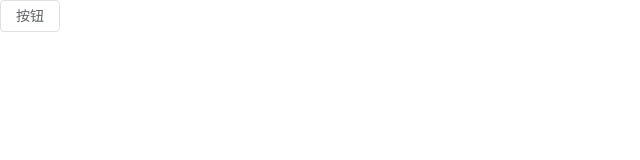
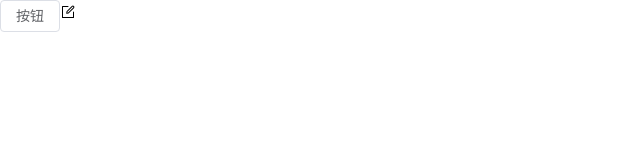
Before and after one commit to riki929/vue3-components-demo, a Vue app: page / in a window 1280 px wide. Shown: the top 160 px of the page, without its empty margins (0-640 px from the left). Built offline with nearby package versions, Linux system fonts and the light colour scheme.

Commit message:
全局注册图标

```diff
--- a/package.json
+++ b/package.json
@@ -7,6 +7,7 @@
     "preview": "vite preview"
   },
   "dependencies": {
+    "@element-plus/icons-vue": "^0.2.4",
     "element-plus": "^1.2.0-beta.6",
     "vue": "^3.2.25",
     "vue-router": "^4.0.12"
--- a/src/App.vue
+++ b/src/App.vue
@@ -7,4 +7,8 @@
   margin: 0;
   padding: 0;
 }
+svg {
+  width: 1em;
+  height: 1em;
+}
 </style>
--- a/src/main.ts
+++ b/src/main.ts
@@ -3,7 +3,17 @@
 import router from './router/index'
 import ElementPlus from 'element-plus'
 import 'element-plus/dist/index.css'
+import * as Icons from '@element-plus/icons-vue'
+import { camelToKebab } from './utils'
 
 const app = createApp(App)
+
+// 全局注册图标 牺牲一点性能
+// el-icon-xxx
+for (let i in Icons) {
+  // 注册全部组件
+  app.component(`el-icon-${camelToKebab(i)}`, (Icons as any)[i])
+}
+
 app.use(router).use(ElementPlus)
 app.mount('#app')
--- /dev/null
+++ b/src/utils/index.ts
@@ -0,0 +1,4 @@
+// 把驼峰转换成横杠
+export const camelToKebab = (value: string) => {
+  return value.replace(/(A-Z)g/, '-$1').toLowerCase()
+}
--- a/src/views/Home.vue
+++ b/src/views/Home.vue
@@ -1,6 +1,7 @@
 <template>
   <div>
     <el-button>按钮</el-button>
+    <el-icon-edit />
   </div>
 </template>
 
```
